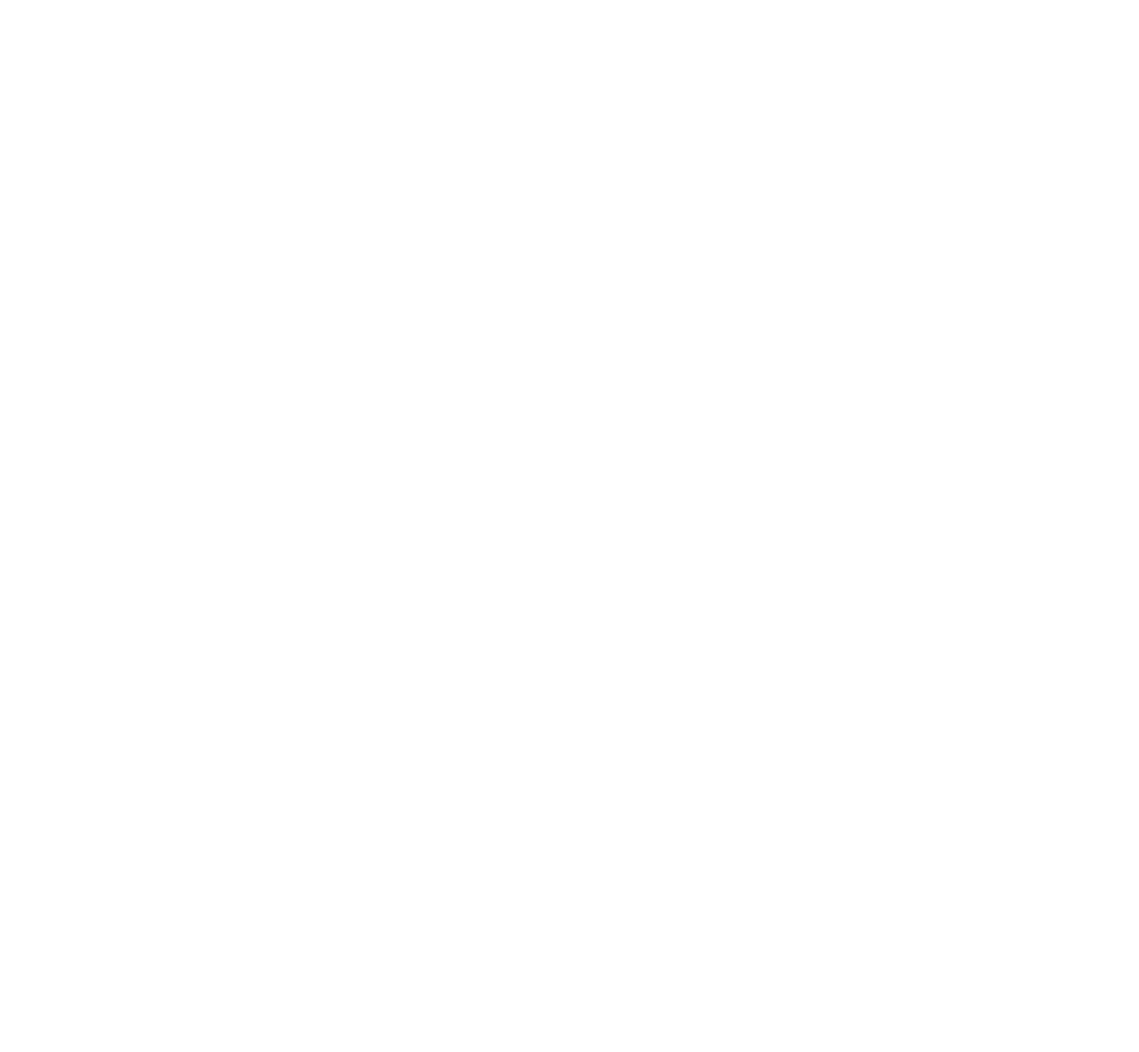
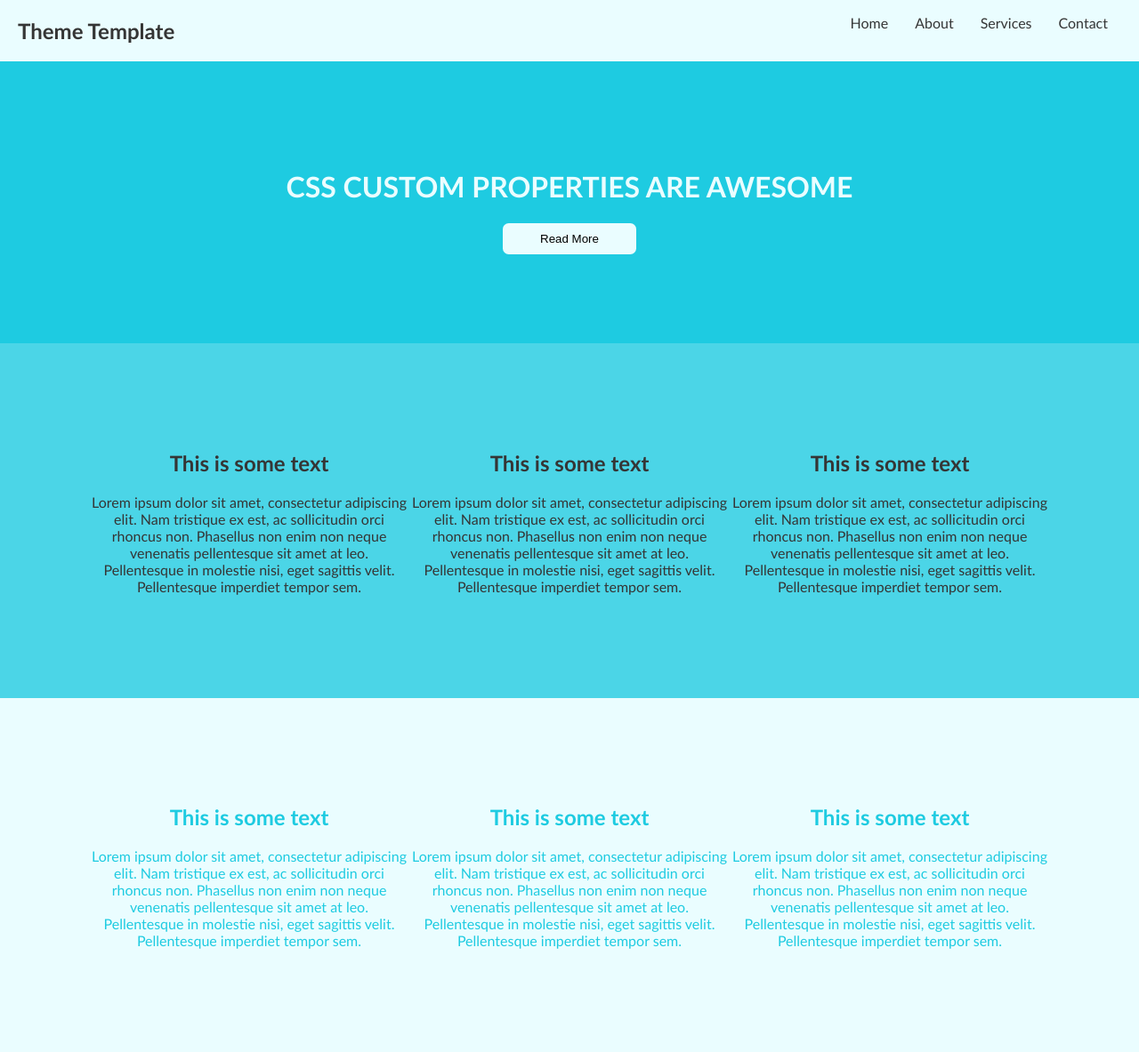
Before and after one commit to michaelouru-sw/git-test, a plain HTML site: page index.html in a window 1280 px wide. Shown: the whole page at 89% size. Before the commit the page ends 800 px from the top, so only its background shows below. Drawn offline with Linux system fonts and the light colour scheme.

Commit message:
Theme Template Created

```diff
--- a/index.html
+++ b/index.html
@@ -2,11 +2,96 @@
 <html lang="en">
 <head>
     <meta charset="UTF-8">
+    <link rel="stylesheet" href="style.css">
     <meta http-equiv="X-UA-Compatible" content="IE=edge">
     <meta name="viewport" content="width=device-width, initial-scale=1.0">
-    <title>Document</title>
+    <title>Learning Positioning</title>
 </head>
 <body>
-
+    <nav>
+        <h1>Theme Template</h1>
+        <ul>
+            <a href="#">
+                <li>Home</li>
+            </a>
+            <a href="#">
+                <li>About</li>
+            </a>
+            <a href="#">
+                <li>Services</li>
+            </a>
+            <a href="#">
+                <li>Contact</li>
+            </a>
+        </ul>
+    </nav>
+    <div class="head-tag">
+        <h1>CSS CUSTOM PROPERTIES ARE AWESOME</h1>
+        <button>Read More</button>
+    </div>
+    <div class="one section-two">
+        <div class="col">
+            <h2>This is some text</h2>
+            <p>
+                Lorem ipsum dolor sit amet, consectetur adipiscing elit.
+                Nam tristique ex est, ac sollicitudin orci rhoncus non.
+                Phasellus non enim non neque venenatis pellentesque sit
+                amet at leo. Pellentesque in molestie nisi, eget sagittis
+                velit. Pellentesque imperdiet tempor sem.
+            </p>
+        </div>
+        <div class="col">
+            <h2>This is some text</h2>
+            <p>
+                Lorem ipsum dolor sit amet, consectetur adipiscing elit.
+                Nam tristique ex est, ac sollicitudin orci rhoncus non.
+                Phasellus non enim non neque venenatis pellentesque sit
+                amet at leo. Pellentesque in molestie nisi, eget sagittis
+                velit. Pellentesque imperdiet tempor sem.
+            </p>
+        </div>
+        <div class="col">
+            <h2>This is some text</h2>
+            <p>
+                Lorem ipsum dolor sit amet, consectetur adipiscing elit.
+                Nam tristique ex est, ac sollicitudin orci rhoncus non.
+                Phasellus non enim non neque venenatis pellentesque sit
+                amet at leo. Pellentesque in molestie nisi, eget sagittis
+                velit. Pellentesque imperdiet tempor sem.
+            </p>
+        </div>
+    </div>
+    <div class="one section-three">
+        <div class="col">
+            <h2>This is some text</h2>
+            <p>
+                Lorem ipsum dolor sit amet, consectetur adipiscing elit.
+                Nam tristique ex est, ac sollicitudin orci rhoncus non.
+                Phasellus non enim non neque venenatis pellentesque sit
+                amet at leo. Pellentesque in molestie nisi, eget sagittis
+                velit. Pellentesque imperdiet tempor sem.
+            </p>
+        </div>
+        <div class="col">
+            <h2>This is some text</h2>
+            <p>
+                Lorem ipsum dolor sit amet, consectetur adipiscing elit.
+                Nam tristique ex est, ac sollicitudin orci rhoncus non.
+                Phasellus non enim non neque venenatis pellentesque sit
+                amet at leo. Pellentesque in molestie nisi, eget sagittis
+                velit. Pellentesque imperdiet tempor sem.
+            </p>
+        </div>
+        <div class="col">
+            <h2>This is some text</h2>
+            <p>
+                Lorem ipsum dolor sit amet, consectetur adipiscing elit.
+                Nam tristique ex est, ac sollicitudin orci rhoncus non.
+                Phasellus non enim non neque venenatis pellentesque sit
+                amet at leo. Pellentesque in molestie nisi, eget sagittis
+                velit. Pellentesque imperdiet tempor sem.
+            </p>
+        </div>
+    </div>
 </body>
 </html>
--- /dev/null
+++ b/style.css
@@ -0,0 +1,93 @@
+nav {
+    display: flex;
+    color: var(--dark);
+    justify-content: space-between;
+    padding-left: 20px;
+    padding-right: 20px;
+    background-color: var(--light);
+}
+
+nav ul {
+    display: flex;
+    float: right;
+}
+
+nav ul li{
+    float: right;
+    list-style: none;
+    padding-left: 15px;
+    padding-right: 15px;
+}
+
+nav ul a {
+    color: var(--dark);
+}
+
+a:hover {
+    background-color: var(--primary-color);
+    color: var(--light);
+    border-top: var(--dark) solid;
+    border-radius: 0.3em;
+}
+
+body {
+    margin: 0%;
+    font-family: 'Gill Sans', 'Gill Sans MT', Calibri, 'Trebuchet MS', sans-serif;
+    text-align: center;
+    font-size: medium;
+}
+
+:root {
+    --primary-color: #1ECBE1;
+    --secondary-color: #4BD5E7;
+    --light: #eafdff;
+    --dark: #353535;
+    --section-padding: 100px;
+}
+
+.head-tag {
+    background-color: var(--primary-color);
+    color: var(--light);
+    align-content: center;
+    padding: var(--section-padding);
+}
+
+.one {
+    align-content: center;
+    padding: var(--section-padding);
+    display: flex;
+}
+
+.section-two {
+    background-color: var(--secondary-color);
+    color: var(--dark);
+}
+
+.section-three {
+    background-color: var(--light);
+    color: var(--primary-color);
+}
+
+h1:first-of-type {
+    text-align: center;
+}
+
+.section-one {
+    background-color: var(--secondary-color);
+    height: 25%;
+    position:fixed;
+}
+
+button {
+    background: var(--light);
+    border: none;
+    padding: 10px;
+    width: 150px;
+    border-radius: 0.5em;
+}
+
+button:hover {
+    background-color: var(--dark);
+    color: var(--light);
+    cursor: pointer;
+}
```
Also changed, not shown: Theme Template.PNG (added).
